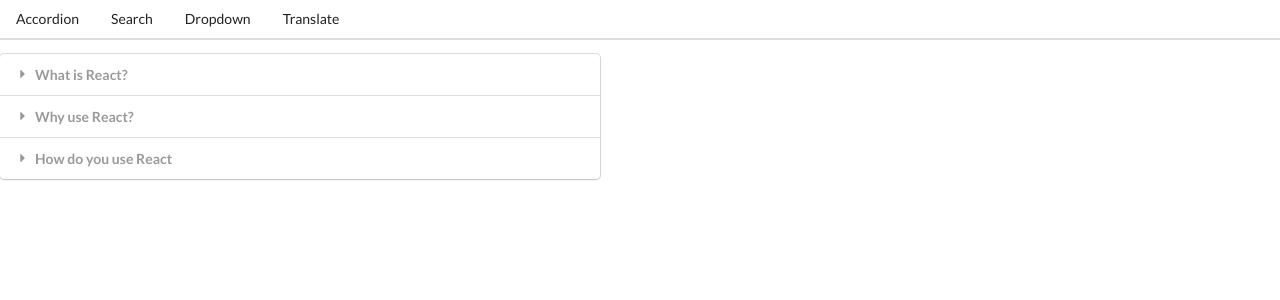
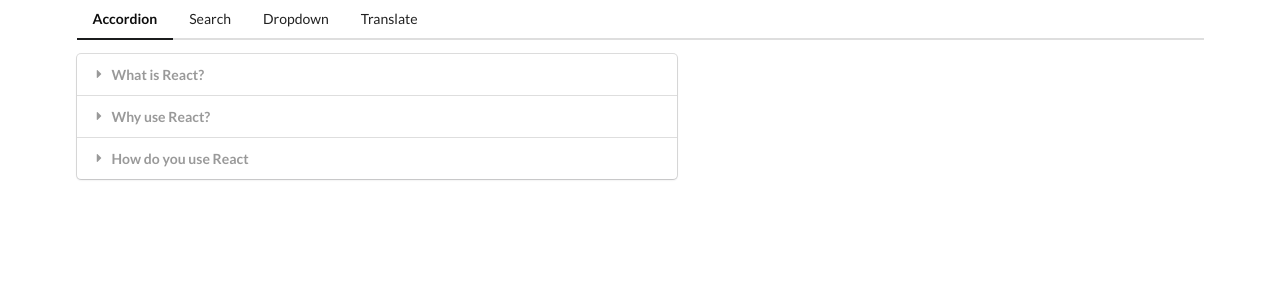
Before and after one commit to hyosunko/widgets, a React (Create React App) app: page / in a window 1280 px wide. Shown: the top 300 px of the page. Built offline with nearby package versions, Linux system fonts and the light colour scheme.

Commit message:
add active css to header menu

```diff
--- a/src/App.js
+++ b/src/App.js
@@ -42,7 +42,7 @@
   const [selected, setSelected] = useState(options[0])
 
   return (
-    <div>
+    <div className="ui container">
       <Header />
       <Route path="/">
         <Accordion items={items} />
--- a/src/components/Header.js
+++ b/src/components/Header.js
@@ -1,23 +1,45 @@
-import React from 'react'
+import React, { useState } from 'react'
 import Link from './Link'
 
 const Header = () => {
+    const [currentLink, setCurrentLink] = useState(window.location.pathname);
+
   return (
     <div className="ui secondary pointing menu">
-      <Link href="/" className="item">
+      <Link
+        href="/"
+        className="item"
+        currentLink={currentLink}
+        setCurrentLink={setCurrentLink}
+      >
         Accordion
       </Link>
-      <Link href="/list" className="item">
+      <Link
+        href="/list"
+        className="item"
+        currentLink={currentLink}
+        setCurrentLink={setCurrentLink}
+      >
         Search
       </Link>
-      <Link href="/dropdown" className="item">
+      <Link
+        href="/dropdown"
+        className="item"
+        currentLink={currentLink}
+        setCurrentLink={setCurrentLink}
+      >
         Dropdown
       </Link>
-      <Link href="/translate" className="item">
+      <Link
+        href="/translate"
+        className="item"
+        currentLink={currentLink}
+        setCurrentLink={setCurrentLink}
+      >
         Translate
       </Link>
     </div>
-  )
+  );
 }
 
 export default Header
--- a/src/components/Link.js
+++ b/src/components/Link.js
@@ -1,6 +1,7 @@
 import React from 'react'
 
-const Link = ({ className, href, children}) => {
+const Link = ({ className, href, children, currentLink, setCurrentLink}) => {
+
   const onClick = (e) => {
     if (e.metaKey || e.ctrlKey) {
       return
@@ -11,10 +12,14 @@
 
     const navEvent = new PopStateEvent('popstate')
     window.dispatchEvent(navEvent)
+
+    setCurrentLink(navEvent.target.location.pathname);
   }
 
+  const activeLink = href === currentLink ? "active" : "";
+
   return (
-    <a className={className} href={href} onClick={onClick}>
+    <a className={`${className} ${activeLink}`} href={href} onClick={onClick}>
       {children}
     </a>
   );
```
